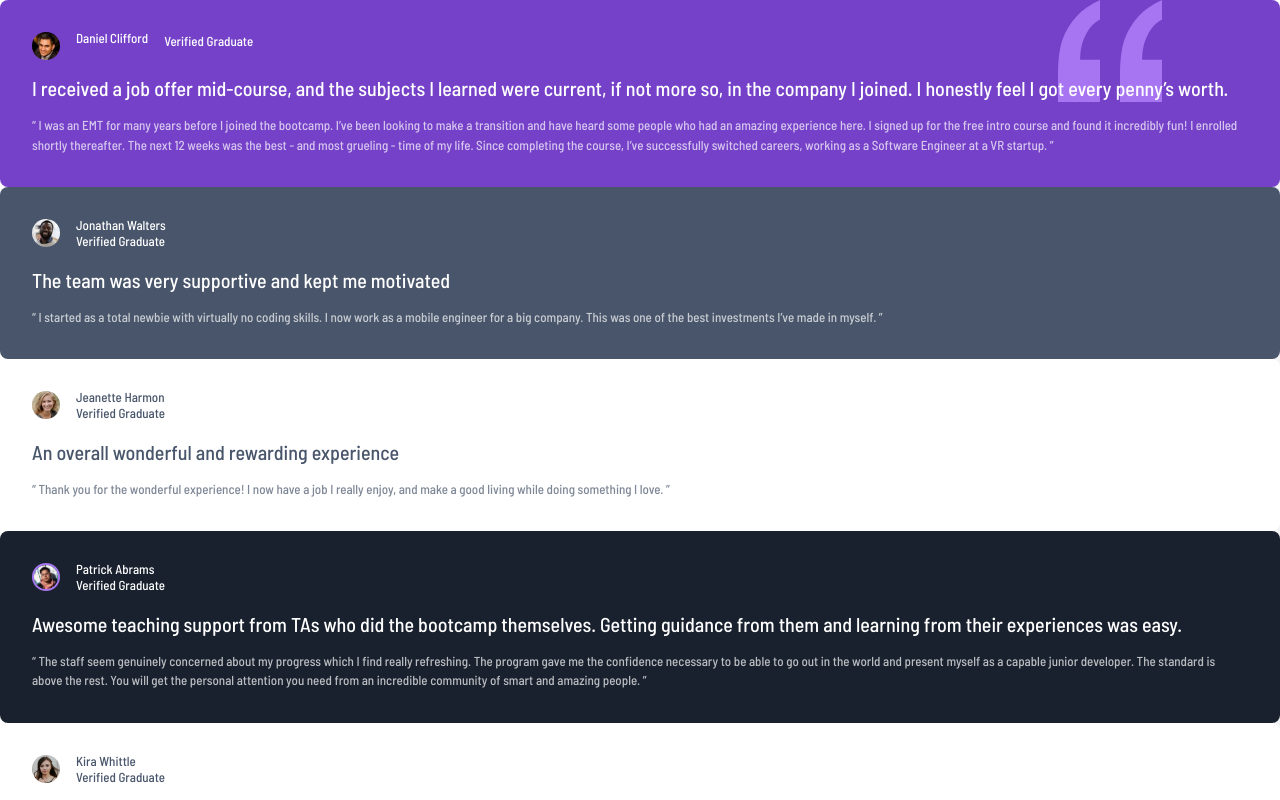
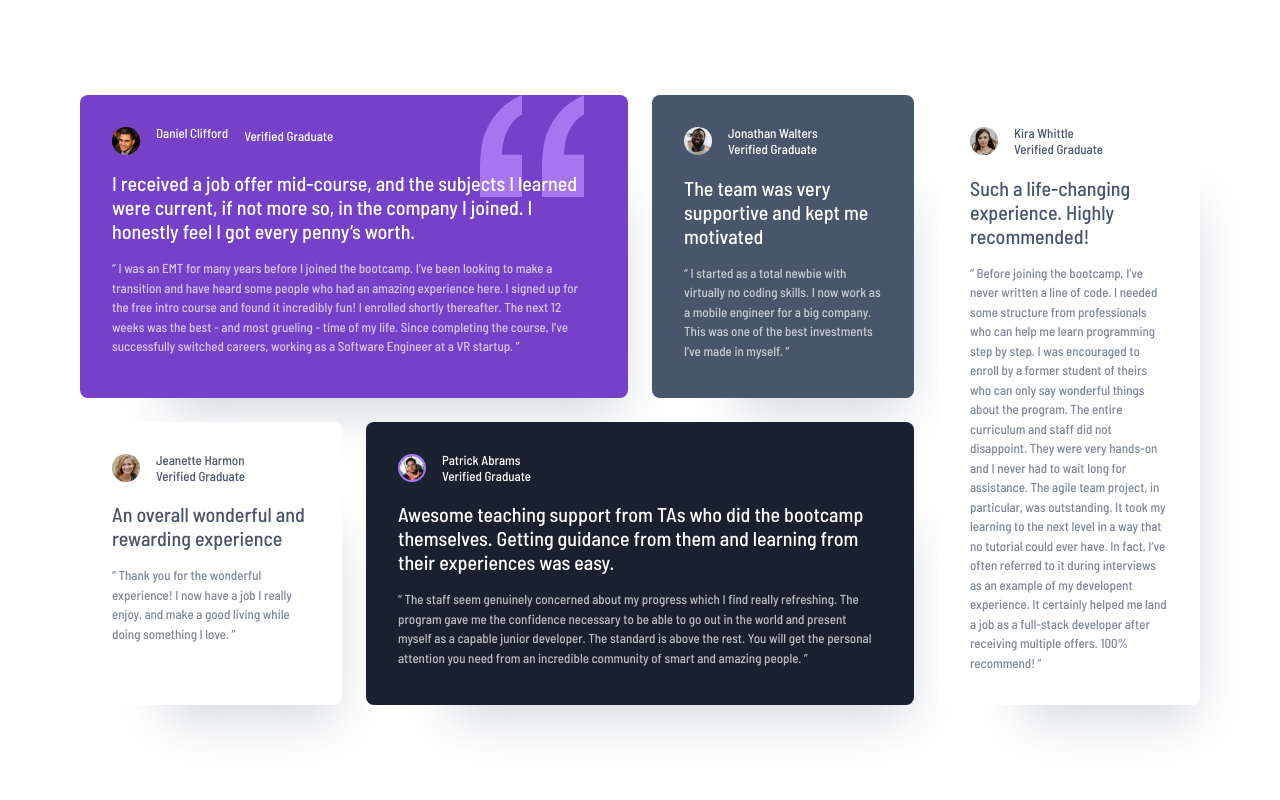
Before and after one commit to coffmanjrp/fem-grid, a plain HTML site: page index.html in a window 1280 px wide. Shown: the top 800 px of the page. Drawn offline with Linux system fonts and the light colour scheme.

Commit message:
set grid with grid span

```diff
--- a/css/style.css
+++ b/css/style.css
@@ -131,11 +131,34 @@ h3 {
   border: 2px solid #a775f1;
 }
 
+.testimonial-grid {
+  display: grid;
+  gap: 1.5rem;
+  margin-inline: auto;
+  padding-block: 2rem;
+  width: min(95%, 70rem);
+}
+
 .testimonial {
   padding: 2rem;
   border-radius: 0.5rem;
   box-shadow: 2.5rem 3.75rem 3rem -3rem hsl(var(--clr-secondary-400) / 0.25);
   font-size: var(--fs-400);
+}
+
+@media (min-width: 769px) {
+  .grid-col-span-2 {
+    grid-column: span 2;
+  }
+
+  .testimonial-grid {
+    grid-template-columns: repeat(4, 1fr);
+  }
+
+  .testimonial:last-child {
+    grid-column: 4;
+    grid-row: 1 / span 2;
+  }
 }
 
 .testimonial.quote {
```
